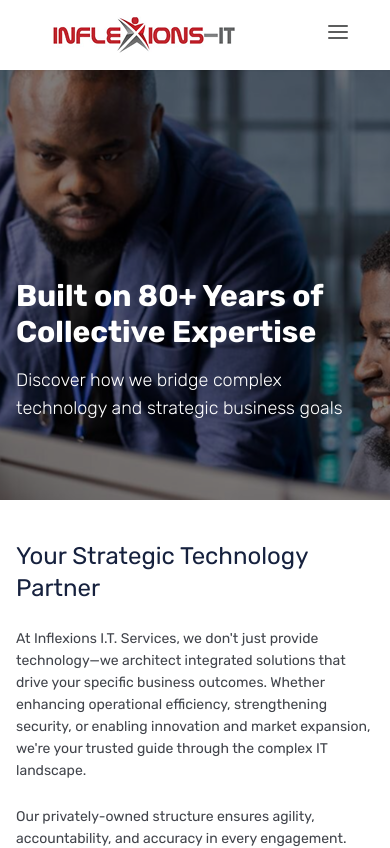
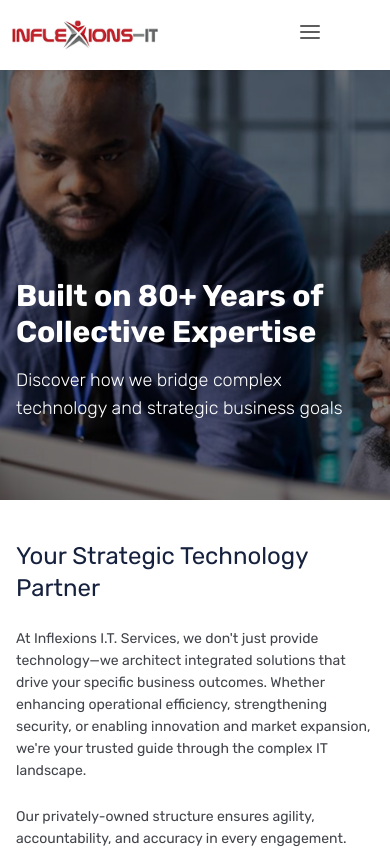
Before and after one commit to ekowtee/inflex, a React (Vite) app: page /about in a window 390 px wide. Shown: the top 848 px of the page. Built offline with nearby package versions, Linux system fonts and the light colour scheme; what tailwindcss-motion would draw is missing.

Commit message:
Update Navbar.jsx
revert to old navbar

```diff
--- a/src/components/Navbar.jsx
+++ b/src/components/Navbar.jsx
@@ -22,17 +22,22 @@ export default function Navbar() {
         } hover:text-red-600 hover:border-red-600`
 
     return (
-        <header className="w-full bg-white shadow-sm fixed z-50">
-            <div className="container mx-auto flex items-center h-[70px] pl-10 pr-10">
-                {/* Logo - stays in original position but within container */}
+        <header className="w-full bg-white shadow-sm fixed z-50 ">
+            <div
+                className="container  flex items-center gap-10 h-[70px]
+        "
+            >
+                {/* Logo */}
                 <div className="flex-shrink-0 ml-2">
                     <Link to="/">
-                        <img src={logo} alt="INFLEXIONS-IT" className="h-10 w-auto" />
+                        <img src={logo} alt="INFLEXIONS-IT" className="h-8 w-auto" />
                     </Link>
                 </div>
 
-                {/* Content area */}
-                <div className="flex items-center justify-between gap-10 flex-1">
+
+                <div className='flex mr-4 lg:mr-[150px] lg:w-[1120px] 4xl:w-[1510px] items-center justify-between'>
+
+
                     {/* Desktop nav */}
                     <nav className="hidden lg:flex items-center lg:space-x-16 4xl:space-x-20">
                         <NavLink to="/" className={navLinkClasses}>
@@ -41,31 +46,31 @@ export default function Navbar() {
                         <NavLink to="/about" className={navLinkClasses}>
                             About Us
                         </NavLink>
+
+                        {/* Solutions with hover-dropdown */}
                         <NavLink to="/solutions" className={navLinkClasses}>
                             Solutions
                         </NavLink>
+
                         <NavLink to="/services" className={navLinkClasses}>
                             Services
                         </NavLink>
+                        {/* <NavLink to="/case-studies" className={navLinkClasses}>
+                        Case study
+                    </NavLink> */}
                         <NavLink to="/resources" className={navLinkClasses}>
                             Resources
                         </NavLink>
+                        {/*
+                    <NavLink
+                        to="/careers"
+                        className={navLinkClasses}
+                    >
+                        Careers
+                    </NavLink> */}
                     </nav>
 
-                    {/* Spacer for mobile hamburger alignment */}
-                    <div className="lg:hidden flex-1"></div>
-
-                    {/* Hamburger (below lg) */}
-                    <div className="lg:hidden">
-                        <button
-                            onClick={() => setIsMenuOpen(!isMenuOpen)}
-                            className="text-[#5C5D5D] hover:text-red-600 focus:outline-none"
-                        >
-                            {isMenuOpen ? <FiX size={24} /> : <FiMenu size={24} />}
-                        </button>
-                    </div>
-
-                    {/* Contact Us button - with same margin as left side */}
+                    {/* Desktop contact button */}
                     <div className="hidden lg:flex items-center">
                         <Link
                             to="/contact"
@@ -74,7 +79,18 @@ export default function Navbar() {
                             Contact us
                         </Link>
                     </div>
+
                 </div>
+                {/* Hamburger (below lg) */}
+                <div className="lg:hidden ml-10 md:ml-96">
+                    <button
+                        onClick={() => setIsMenuOpen(!isMenuOpen)}
+                        className="text-[#5C5D5D] hover:text-red-600 focus:outline-none"
+                    >
+                        {isMenuOpen ? <FiX size={24} /> : <FiMenu size={24} />}
+                    </button>
+                </div>
+
             </div>
 
             {/* Mobile menu */}
@@ -99,6 +115,7 @@ export default function Navbar() {
                         >
                             About Us
                         </NavLink>
+
                         <NavLink
                             to="/solutions"
                             onClick={() => setIsMenuOpen(false)}
@@ -108,6 +125,7 @@ export default function Navbar() {
                         >
                             Solutions
                         </NavLink>
+
                         <NavLink
                             to="/services"
                             onClick={() => setIsMenuOpen(false)}
@@ -117,6 +135,15 @@ export default function Navbar() {
                         >
                             Services
                         </NavLink>
+                        {/* <NavLink
+                            to="/case-studies"
+                            onClick={() => setIsMenuOpen(false)}
+                            className={({ isActive }) =>
+                                `block ${navLinkClasses({ isActive })} py-2`
+                            }
+                        >
+                            Case study
+                        </NavLink> */}
                         <NavLink
                             to="/resources"
                             onClick={() => setIsMenuOpen(false)}
@@ -126,6 +153,17 @@ export default function Navbar() {
                         >
                             Resources
                         </NavLink>
+
+                        {/* <NavLink
+                            to="/careers"
+                            onClick={() => setIsMenuOpen(false)}
+                            className={({ isActive }) =>
+                                `block text-sm ${navLinkClasses({ isActive })} py-1`
+                            }
+                        >
+                            Careers
+                        </NavLink> */}
+
                         <Link
                             to="/contact"
                             onClick={() => setIsMenuOpen(false)}
```
